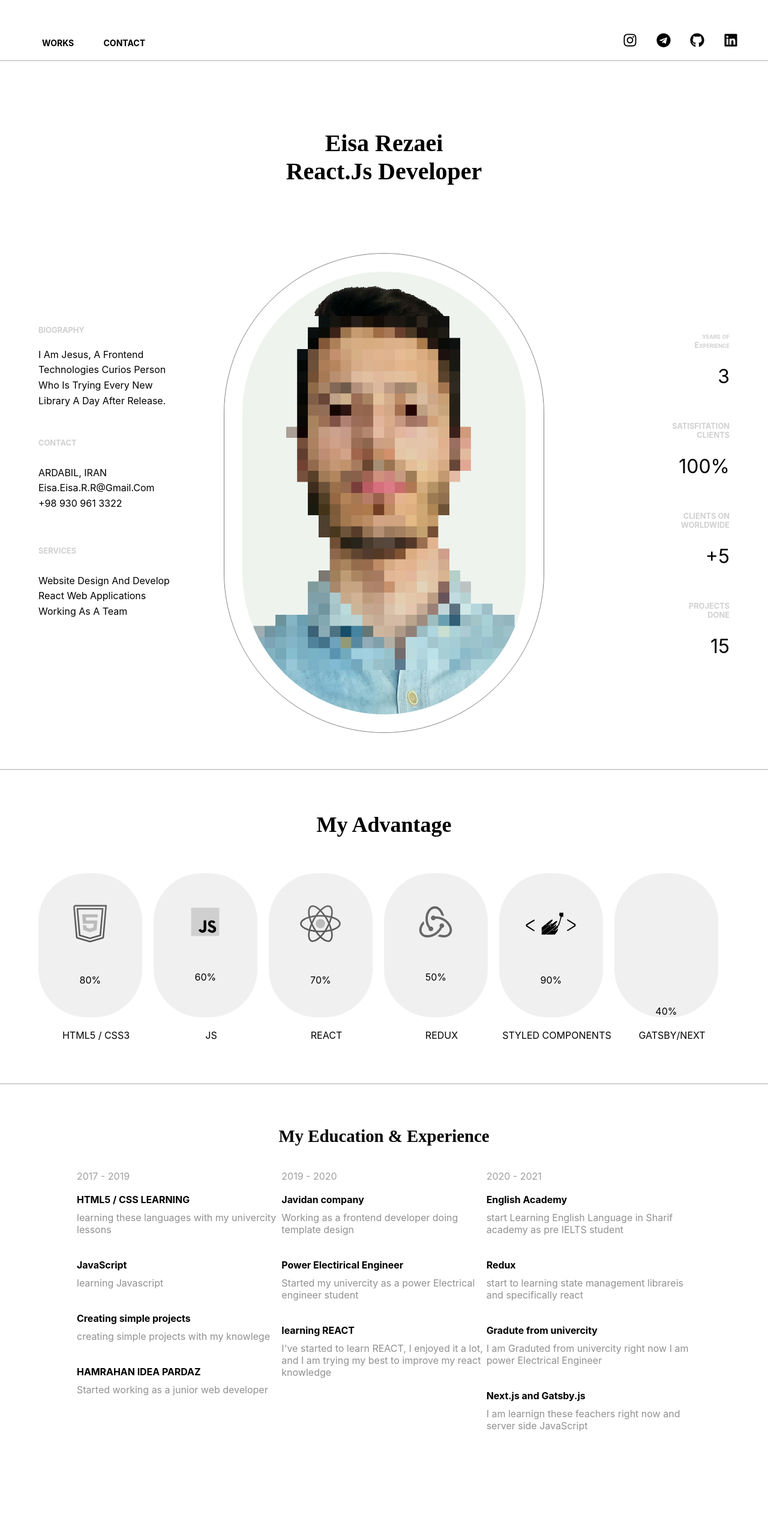
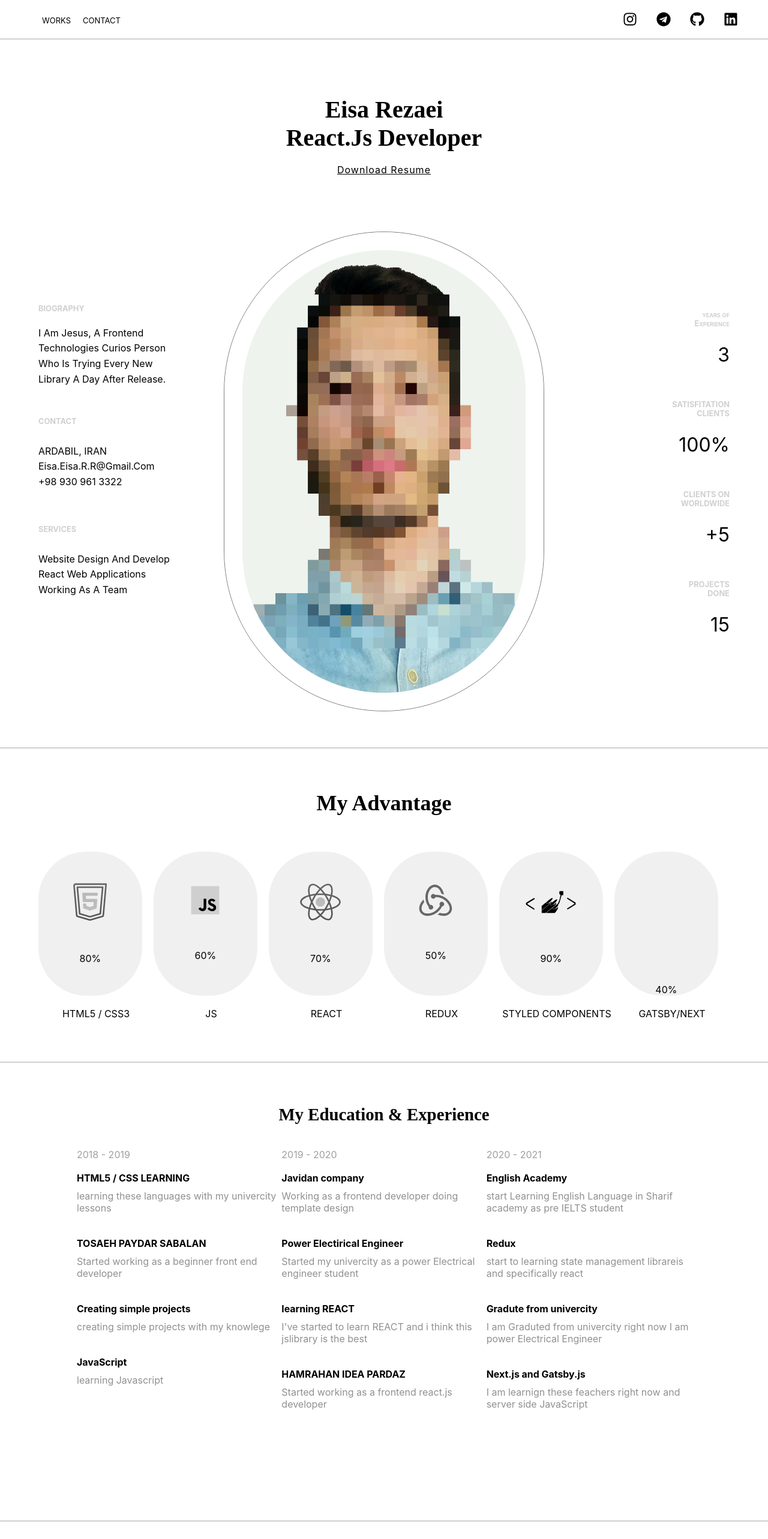
Before and after one commit to eisa-rezaei/resume, a React (Create React App) app: page / in a window 1280 px wide. Shown: the top 2566 px of the page at 60% size. Built offline with nearby package versions, Linux system fonts and the light colour scheme; some icons are missing; a web font is replaced by a local one.

Commit message:
mail , scroll , data-edit

```diff
--- a/public/index.html
+++ b/public/index.html
@@ -2,7 +2,7 @@
 <html lang="en">
   <head>
     <meta charset="utf-8" />
-    <link rel="icon" href="%PUBLIC_URL%/favicon.ico" />
+    <link rel="icon" href="%PUBLIC_URL%/fav" id="icon" />
     <meta name="viewport" content="width=device-width, initial-scale=1" />
     <meta name="theme-color" content="#000000" />
     <meta
--- a/src/GlobalStyles.js
+++ b/src/GlobalStyles.js
@@ -1,22 +1,17 @@
 import { createGlobalStyle } from "styled-components";
 
 export const GlobalStyling = createGlobalStyle`
-* {
-  border: 0;
-  margin: 0;
-  padding: 0;
-  box-sizing: border-box;
-}
-body {
-    background-color: #fff;
-    user-select: none;
-  }
   *{
     border: 0;
     margin: 0;
     padding: 0;
     box-sizing: border-box;
     font-family: -apple-system, BlinkMacSystemFont, 'Segoe UI', Roboto, Oxygen, Ubuntu, Cantarell, 'Open Sans', 'Helvetica Neue', sans-serif;
+    scroll-behavior: smooth;
+  }
+  body {
+    background-color: #fff;
+    user-select: none;
   }
   a {
     color: inherit;
--- a/src/data/data.js
+++ b/src/data/data.js
@@ -103,16 +103,16 @@ export const Education = {
       caption: "learning these languages with my univercity lessons",
     },
     {
-      title: "JavaScript",
-      caption: "learning Javascript",
+      title: "TOSAEH PAYDAR SABALAN ",
+      caption: "Started working as a beginner front end developer ",
     },
     {
       title: "Creating simple projects",
       caption: "creating simple projects with my knowlege",
     },
     {
-      title: "HAMRAHAN IDEA PARDAZ",
-      caption: "Started working as a junior web developer ",
+      title: "JavaScript",
+      caption: "learning Javascript",
     },
   ],
   secound_part: [
@@ -127,7 +127,11 @@ export const Education = {
     {
       title: "learning REACT",
       caption:
-        " I've started to learn REACT, I enjoyed it a lot, and I am trying my best to improve my react knowledge",
+        " I've started to learn REACT and i think this jslibrary is the best",
+    },
+    {
+      title: "HAMRAHAN IDEA PARDAZ",
+      caption: "Started working as a frontend react.js developer ",
     },
   ],
   third_part: [
--- a/src/pages/Home/component/Circle/index.js
+++ b/src/pages/Home/component/Circle/index.js
@@ -4,12 +4,14 @@ import { StCirCleContainer, StCirCleContent } from "./styles";
 
 const Circle = () => {
   return (
-    <StCirCleContainer>
-      <StCirCleContent>
-        <p>Contact and call for coding</p>
-        <h2>Call Jesus</h2>
-        <ImArrowUpRight2 />
-      </StCirCleContent>
+    <StCirCleContainer id="Circle">
+      <a href="mailto:Eisa.eisa.r.r@gamil.com" target="_blank" rel="noreferrer">
+        <StCirCleContent>
+          <p>Contact and call for coding</p>
+          <h2>Call Jesus</h2>
+          <ImArrowUpRight2 />
+        </StCirCleContent>
+      </a>
     </StCirCleContainer>
   );
 };
--- a/src/pages/Home/component/Education/index.js
+++ b/src/pages/Home/component/Education/index.js
@@ -13,7 +13,7 @@ const index = () => {
       <h2>My Education & Experience</h2>
       <StyledHomeEducationSection>
         <StyledHomeEducationArticle>
-          <header> 2017 - 2019 </header>
+          <header> 2018 - 2019 </header>
           {Education.first_part.map(({ title, caption }, index) => (
             <span key={index}>
               <h5>{title}</h5>
--- a/src/pages/Home/component/Header/index.js
+++ b/src/pages/Home/component/Header/index.js
@@ -6,8 +6,8 @@ const index = () => {
   return (
     <StyledHomeHeader>
       <span>
-        <h5>works</h5>
-        <h5>contact</h5>
+        <a href="#LastestProjects">works</a>
+        <a href="#Circle">contact</a>
       </span>
       <StyledHomeHeaderIconsBar>
         <a
--- a/src/pages/Home/component/Header/styles.js
+++ b/src/pages/Home/component/Header/styles.js
@@ -2,20 +2,20 @@ import styled from "styled-components";
 
 export const StyledHomeHeader = styled.header`
   width: 100%;
-  height: 60px;
   display: flex;
   align-items: center;
   justify-content: space-between;
-  padding: 0 50px;
+  padding: 20px 50px;
   font-size: 1.5rem;
   & span {
-    width: 15vw;
+    width: fit-content;
     display: flex;
     flex-direction: row;
     justify-content: space-between;
     font-variant: small-caps;
-    & h5 {
+    & a {
       margin-left: 20px;
+      font-size: 1.2rem;
       :hover {
         color: #909090;
         cursor: pointer;
@@ -28,8 +28,7 @@ export const StyledHomeHeader = styled.header`
     & span {
       width: 40vw;
       justify-content: space-around;
-
-      & h5 {
+      & a {
         margin-left: 0px;
       }
     }
@@ -37,10 +36,15 @@ export const StyledHomeHeader = styled.header`
 `;
 export const StyledHomeHeaderIconsBar = styled.div`
   width: 15vw;
+  height: 100%;
   display: flex;
   flex-direction: row;
   align-items: center;
   justify-content: space-between;
+  & a {
+    display: flex;
+    align-items: center;
+  }
   & svg {
     cursor: pointer;
     :hover {
--- a/src/pages/Home/component/LastestProjects/index.js
+++ b/src/pages/Home/component/LastestProjects/index.js
@@ -32,7 +32,7 @@ const Index = () => {
   }, []);
 
   return (
-    <StyledHomeLastestProjectCt>
+    <StyledHomeLastestProjectCt id="LastestProjects">
       <h2>My lastest Projects</h2>
       <StyledHomeLastestProject>
         <Swiper
--- a/src/pages/Home/component/Title/index.js
+++ b/src/pages/Home/component/Title/index.js
@@ -6,6 +6,10 @@ const index = () => {
     <StyledHomeTitle>
       <h2>Eisa Rezaei </h2>
       <h2>React.js developer </h2>
+      {/* eslint-disable-next-line jsx-a11y/anchor-has-content */}
+      <a href="./resume/Eisa_Rezaei.pdf" target="_blank">
+        Download Resume
+      </a>
     </StyledHomeTitle>
   );
 };
--- a/src/pages/Home/component/Title/styles.js
+++ b/src/pages/Home/component/Title/styles.js
@@ -15,6 +15,14 @@ export const StyledHomeTitle = styled.div`
     text-align: center;
     font-family: "Kaisei HarunoUmi", serif;
   }
+  & a {
+    letter-spacing: 1px;
+    margin-top: 20px;
+    text-decoration: underline;
+    :hover {
+      text-decoration: none;
+    }
+  }
 
   @media (max-width: 600px) {
     height: 20vh;
--- a/src/pages/Home/styles.js
+++ b/src/pages/Home/styles.js
@@ -1,8 +1,6 @@
 import styled from "styled-components";
 
 export const StyledHomeCt = styled.main`
-  width: 100vw;
-  padding-top: 5vh;
   overflow: hidden;
   display: flex;
   flex-direction: column;
```
Also changed, not shown: 2 other files (tests, documents, lock files or other folders).
